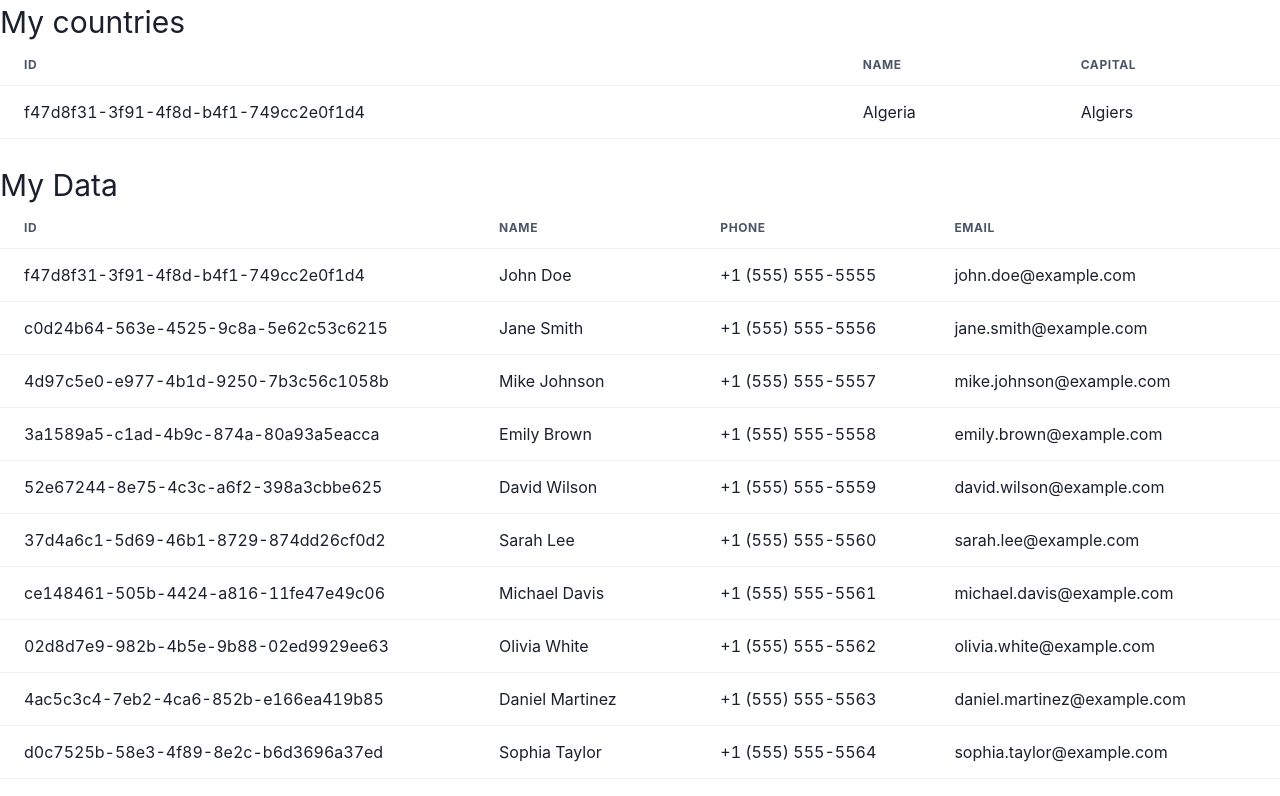
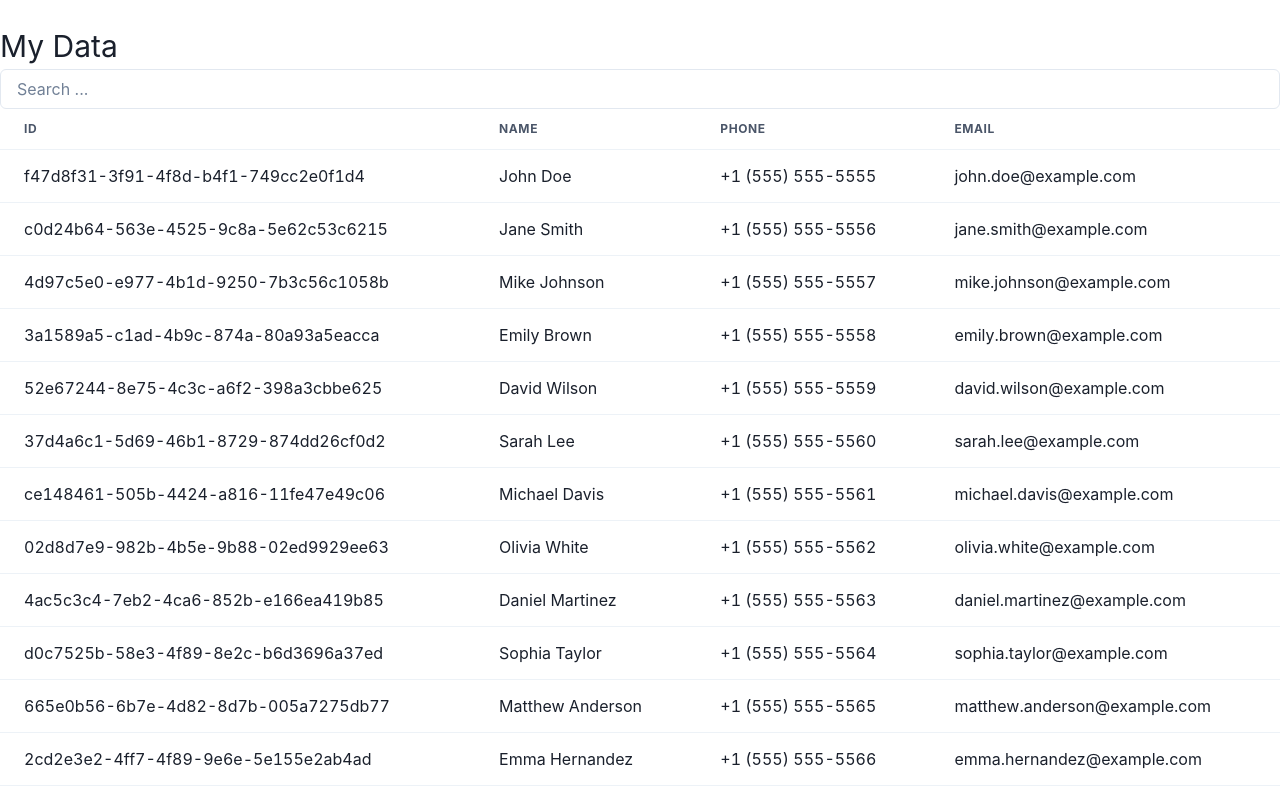
Before and after one commit to yacine-amrouche/interview-project, a React (Create React App) app in the folder interview-project/: page / in a window 1280 px wide. Shown: the top 796 px of the page. Built offline with nearby package versions, Linux system fonts and the light colour scheme.

Commit message:
refactoring table component

```diff
--- a/interview-project/package.json
+++ b/interview-project/package.json
@@ -3,6 +3,7 @@
   "version": "0.1.0",
   "private": true,
   "dependencies": {
+    "@chakra-ui/icons": "^2.1.1",
     "@chakra-ui/react": "^2.8.2",
     "@emotion/react": "^11.11.4",
     "@emotion/styled": "^11.11.5",
--- a/interview-project/src/App.js
+++ b/interview-project/src/App.js
@@ -1,13 +1,13 @@
 import { ChakraProvider, Container, Text } from "@chakra-ui/react";
 import "./App.css";
-import { DataTable } from "./components";
+import { DataTable } from "./components/datatable";
 import { users } from "./api/users";
 import { countries } from "./api/countries";
 
 function App() {
   return (
     <ChakraProvider>
-      <DataTable data={countries} title="My countries" />
+      {/* <DataTable data={countries} title="My countries" /> */}
       <br></br>
       <DataTable data={users} title="My Data" />
     </ChakraProvider>
--- a/interview-project/src/components/DataTable.jsx
+++ /dev/null
@@ -1,47 +0,0 @@
-import {
-  Table,
-  Thead,
-  Tbody,
-  Tfoot,
-  Tr,
-  Th,
-  Td,
-  TableCaption,
-  TableContainer,
-  Text,
-} from "@chakra-ui/react";
-
-/*
-- Dispaly data in a table
-- Search data
-- Sort data
-- Pagination
-*/
-
-export const DataTable = ({ data, title }) => {
-  const columns = Object.keys(data[0]);
-
-  return (
-    <TableContainer>
-      <Text fontSize="3xl">{title}</Text>
-      <Table variant="simple">
-        <Thead>
-          <Tr>
-            {columns.map((column) => (
-              <Th key={column}>{column}</Th>
-            ))}
-          </Tr>
-        </Thead>
-        <Tbody>
-          {data.map((row, index) => (
-            <Tr key={`table-row-${index}`}>
-              {columns.map((columnName, i) => (
-                <Td key={`table-cell-${index}-${i}`}>{row[columnName]}</Td>
-              ))}
-            </Tr>
-          ))}
-        </Tbody>
-      </Table>
-    </TableContainer>
-  );
-};
--- /dev/null
+++ b/interview-project/src/components/datatable/DataTable.jsx
@@ -0,0 +1,37 @@
+import { Table, TableContainer, Text } from "@chakra-ui/react";
+import { ChevronDownIcon, ChevronUpIcon } from "@chakra-ui/icons";
+import { TableSearch } from "./TableSearch";
+import { TableHeader } from "./TableHeader";
+import { TableBody } from "./TableBody";
+import { useDataTable } from "./hooks/useDataTable";
+
+const getSortIcon = (isAsc) =>
+  isAsc ? <ChevronDownIcon /> : <ChevronUpIcon />;
+
+export const DataTable = ({ data, title }) => {
+  const {
+    filteredData,
+    columns,
+    sortedColumnName,
+    sortingOrderAsc,
+    handleFilter,
+    handleSort,
+  } = useDataTable(data);
+
+  return (
+    <TableContainer>
+      <Text fontSize="3xl">{title}</Text>
+      <TableSearch handleFilter={handleFilter} />
+      <Table variant="simple">
+        <TableHeader
+          sortedColumnName={sortedColumnName}
+          sortingOrderAsc={sortingOrderAsc}
+          columns={columns}
+          handleSort={handleSort}
+          getSortIcon={getSortIcon}
+        />
+        <TableBody filteredData={filteredData} columns={columns} />
+      </Table>
+    </TableContainer>
+  );
+};
--- /dev/null
+++ b/interview-project/src/components/datatable/TableBody.jsx
@@ -0,0 +1,15 @@
+import { Tbody, Tr, Td } from "@chakra-ui/react";
+
+export const TableBody = ({ filteredData, columns }) => {
+  return (
+    <Tbody>
+      {filteredData.map((row, index) => (
+        <Tr key={`table-row-${index}`}>
+          {columns.map((columnName, i) => (
+            <Td key={`table-cell-${index}-${i}`}>{row[columnName]}</Td>
+          ))}
+        </Tr>
+      ))}
+    </Tbody>
+  );
+};
--- /dev/null
+++ b/interview-project/src/components/datatable/TableHeader.jsx
@@ -0,0 +1,22 @@
+import { Thead, Tr, Th } from "@chakra-ui/react";
+
+export const TableHeader = ({
+  columns,
+  handleSort,
+  getSortIcon,
+  sortedColumnName,
+  sortingOrderAsc,
+}) => {
+  return (
+    <Thead>
+      <Tr>
+        {columns.map((column) => (
+          <Th key={column} cursor="pointer" onClick={() => handleSort(column)}>
+            {column}{" "}
+            {column === sortedColumnName ? getSortIcon(sortingOrderAsc) : ""}
+          </Th>
+        ))}
+      </Tr>
+    </Thead>
+  );
+};
--- /dev/null
+++ b/interview-project/src/components/datatable/TableSearch.jsx
@@ -0,0 +1,5 @@
+import { Input } from "@chakra-ui/react";
+
+export const TableSearch = ({ handleFilter }) => {
+  return <Input placeholder="Search ..." onChange={(e) => handleFilter(e)} />;
+};
--- /dev/null
+++ b/interview-project/src/components/datatable/hooks/useDataTable.js
@@ -0,0 +1,45 @@
+import { useState } from "react";
+
+export const useDataTable = (data) => {
+  const [filteredData, setFilteredData] = useState(data);
+
+  const [sortedColumnName, setSortedColumnName] = useState("");
+  const [sortingOrderAsc, setSortingOrderAsc] = useState(true);
+
+  const columns = Object.keys(data[0]);
+
+  const handleSort = (columnName) => {
+    const sortedData = [...filteredData].sort((a, b) => {
+      const columnA = String(a[columnName]).toLowerCase();
+      const columnB = String(b[columnName]).toLowerCase();
+
+      if (columnA < columnB) return sortingOrderAsc ? -1 : 1;
+      if (columnA > columnB) return sortingOrderAsc ? 1 : -1;
+      return 0;
+    });
+
+    setSortedColumnName(columnName);
+    setSortingOrderAsc(!sortingOrderAsc);
+
+    setFilteredData(sortedData);
+  };
+
+  const handleFilter = (e) => {
+    const filteredDatas = data.filter((row) =>
+      columns.some((column) =>
+        String(row[column]).toLowerCase().includes(e.target.value.toLowerCase())
+      )
+    );
+
+    setFilteredData(filteredDatas);
+  };
+
+  return {
+    filteredData,
+    sortedColumnName,
+    sortingOrderAsc,
+    columns,
+    handleSort,
+    handleFilter,
+  };
+};
```
Also changed, not shown: interview-project/src/components/datatable/index.js (renamed from interview-project/src/components/index.js), 1 other file (tests, documents, lock files or other folders).
